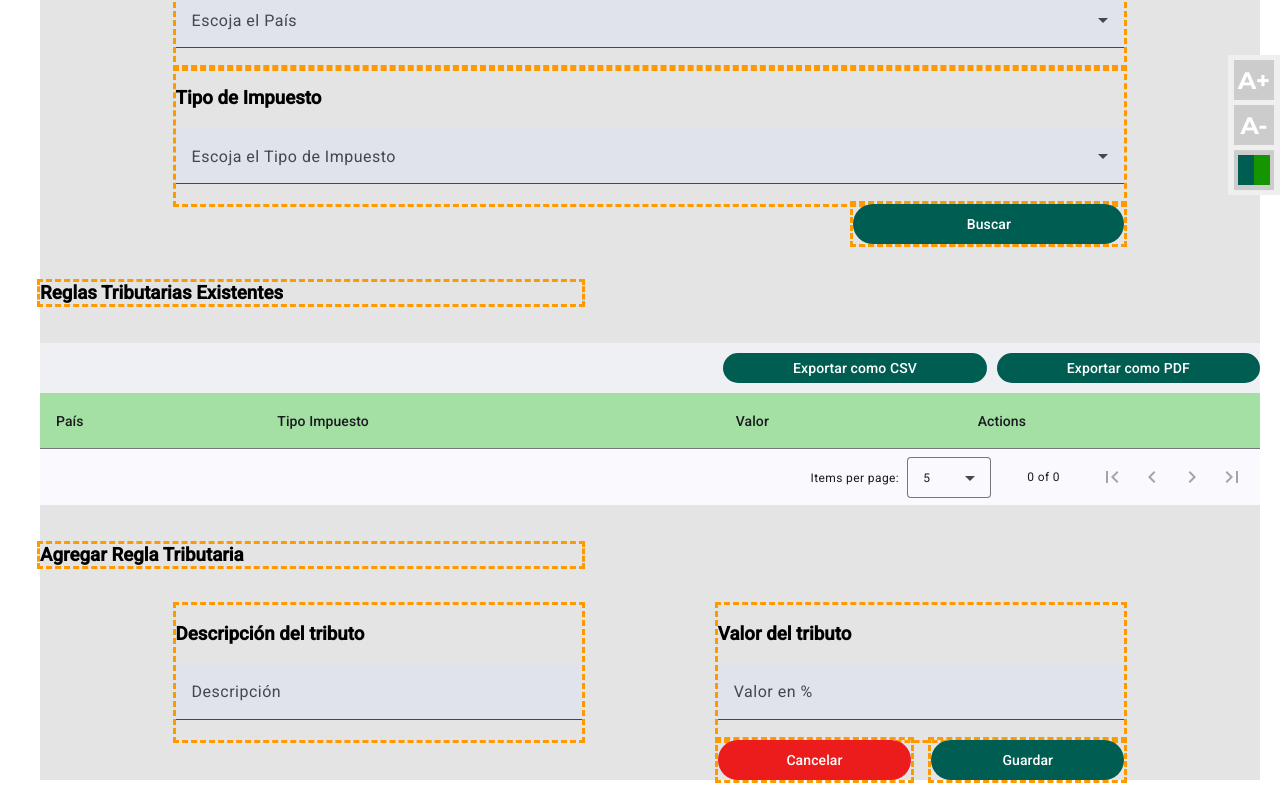
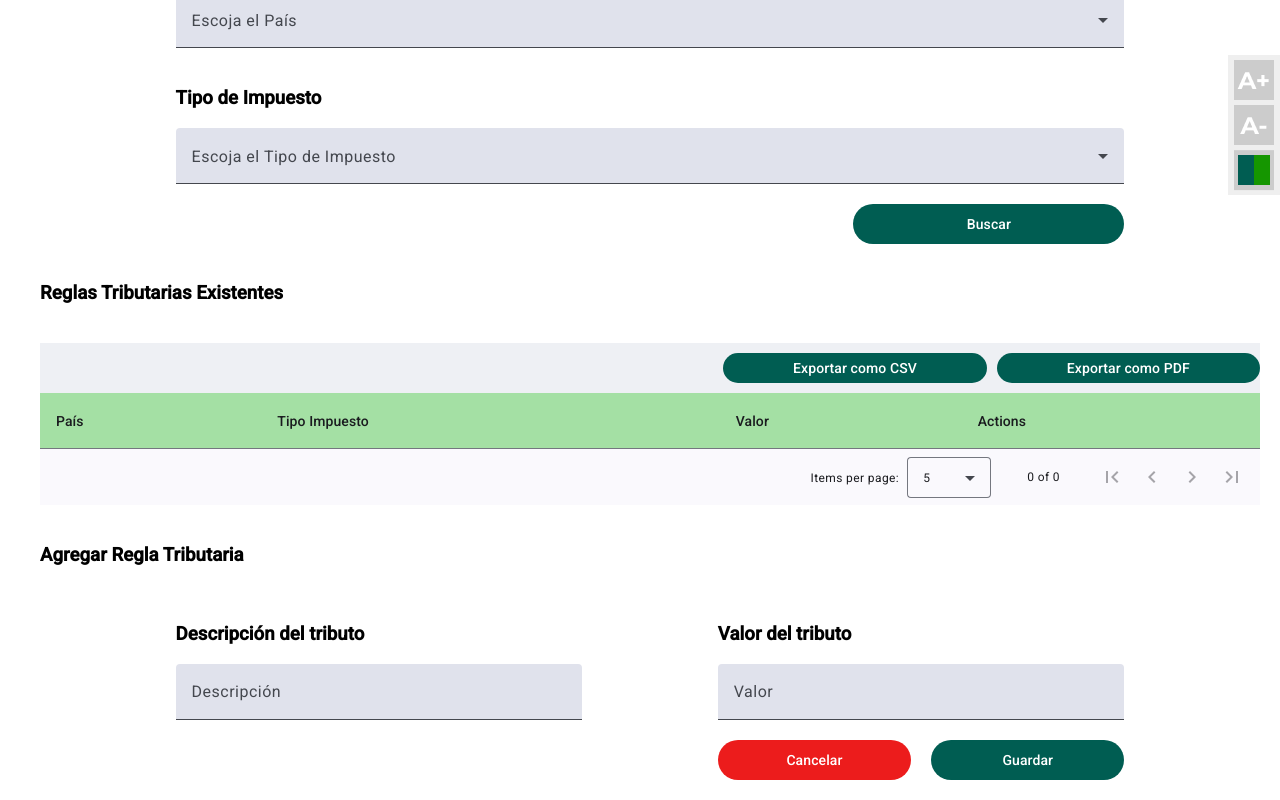
Before and after one commit to f-munozg/MISW4501-G5-Web, an Angular app: page /reglas/tributarias in a window 1280 px wide. Shown: the part 275-1075 px from the top of the page. Built offline with nearby package versions, Linux system fonts and the light colour scheme.

Commit message:
171 - Se avanza en la implementación del HTML y el TS del componente de reglas tributarias

```diff
--- a/src/app/domains/reglas/reglas-tributarias/reglas-tributarias.component.css
+++ b/src/app/domains/reglas/reglas-tributarias/reglas-tributarias.component.css
@@ -1,12 +1,14 @@
 .reglasTributariasContainer{
     display: grid;
     gap: 20px;
-    background-color: #e4e4e4;
+    /* background-color: #e4e4e4; */
 }
 
+/*
 [class^='grid-item']{
     outline: 3px dashed #f90;
 }
+*/
 
 .reglasTributariasHeaderGrid{
     display: grid;
--- a/src/app/domains/reglas/reglas-tributarias/reglas-tributarias.component.html
+++ b/src/app/domains/reglas/reglas-tributarias/reglas-tributarias.component.html
@@ -50,17 +50,18 @@
     <div class="reglasTributariasAgregarReglaHeaderGrid">
       <h3 class="grid-item-reglasTributariasAgregarReglaTitulo">Agregar Regla Tributaria</h3>
     </div>
+    <form [formGroup]="agregarReglaTributariaForm" (ngSubmit)="onSubmit()">
       <div class="reglasTributariasAgregarReglaForm">
         <div class="grid-item-descripcionField">
           <h3>Descripción del tributo</h3>
           <mat-form-field class="descripcionFormField">
-          <input matInput placeholder="Descripción">
+            <input matInput formControlName="fieldDescripcion" placeholder="Descripción">
           </mat-form-field>
         </div>
         <div class="grid-item-valorField">
           <h3>Valor del tributo</h3>
           <mat-form-field class="valorFormField">
-          <input type="number" matInput placeholder="Valor en %">
+            <input type="number" formControlName="fieldValor" matInput placeholder="Valor">
           </mat-form-field>
         </div>
         <div class="reglasTributariasAgregarReglaBtnsContainer">
@@ -75,5 +76,6 @@
           </div>
         </div>
       </div>
+    </form>
   </main>
 </app-default-window>
--- a/src/app/domains/reglas/reglas-tributarias/reglas-tributarias.component.ts
+++ b/src/app/domains/reglas/reglas-tributarias/reglas-tributarias.component.ts
@@ -1,5 +1,7 @@
 import { Component, OnInit } from '@angular/core';
 import { Paises, PaisesType2LabelMapping, TipoImpuesto, TipoImpuesto2LabelMapping } from '../reglas.model';
+import { FormBuilder, FormGroup, Validators } from '@angular/forms';
+import { ActivatedRoute, Router } from '@angular/router';
 
 export interface TableRow {
   id: string;
@@ -16,7 +18,7 @@ export interface TableRow {
   styleUrls: ['./reglas-tributarias.component.css']
 })
 export class ReglasTributariasComponent implements OnInit {
-
+  agregarReglaTributariaForm!: FormGroup;
 
   public PaisesType2LabelMapping = PaisesType2LabelMapping;
   public listaPaises = Object.values(Paises);
@@ -59,9 +61,24 @@ export class ReglasTributariasComponent implements OnInit {
     }
   ]
 
-  constructor() { }
+  constructor(
+    private formBuilder: FormBuilder,
+    private router: Router,
+    private route: ActivatedRoute,
+  ) { }
+
+  initializeForm(): void {
+    this.agregarReglaTributariaForm = this.formBuilder.group({
+      fieldDescripcion: ['', Validators.required],
+      fieldValor: ['', [Validators.required, Validators.min(0)]],
+    });
+  }
 
   ngOnInit() {
+    this.initializeForm();
   }
 
+  onSubmit(){
+
+  }
 }
```
Lines whose indentation alone changed are shown as unchanged.
